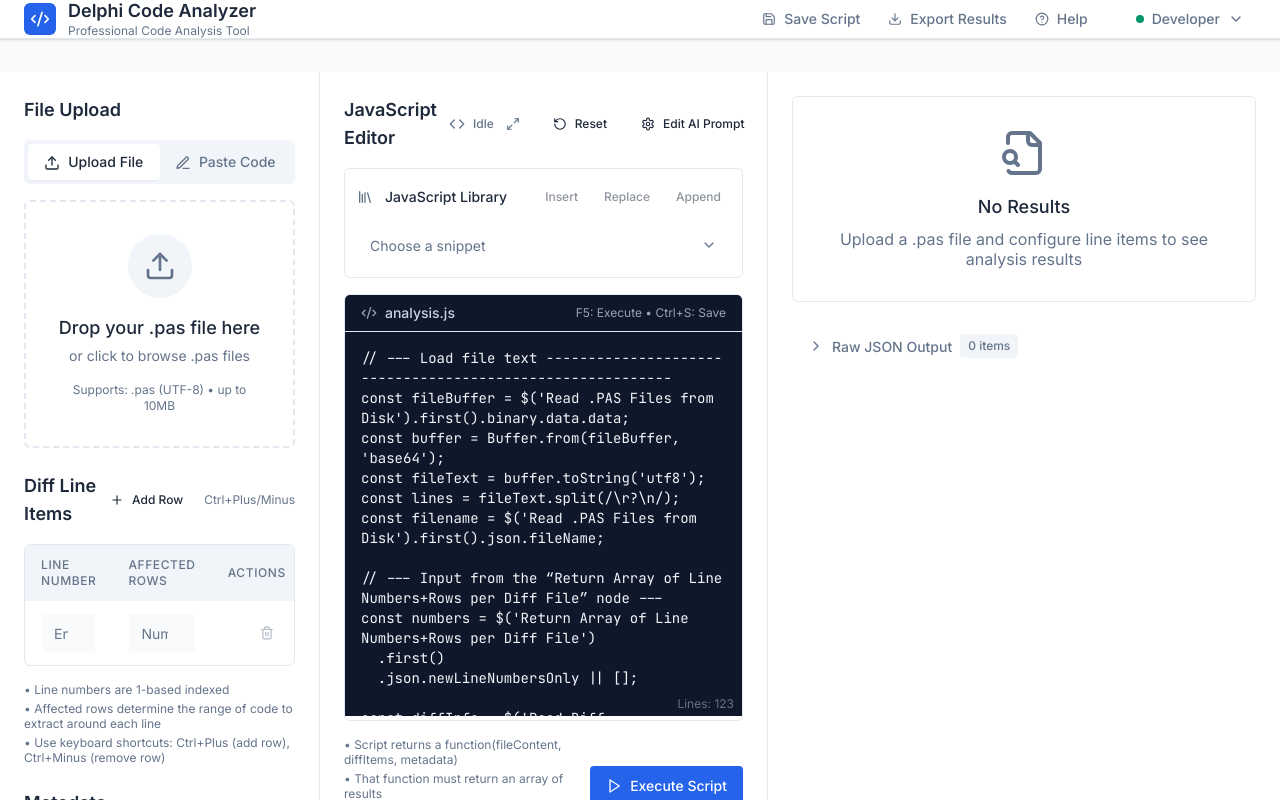
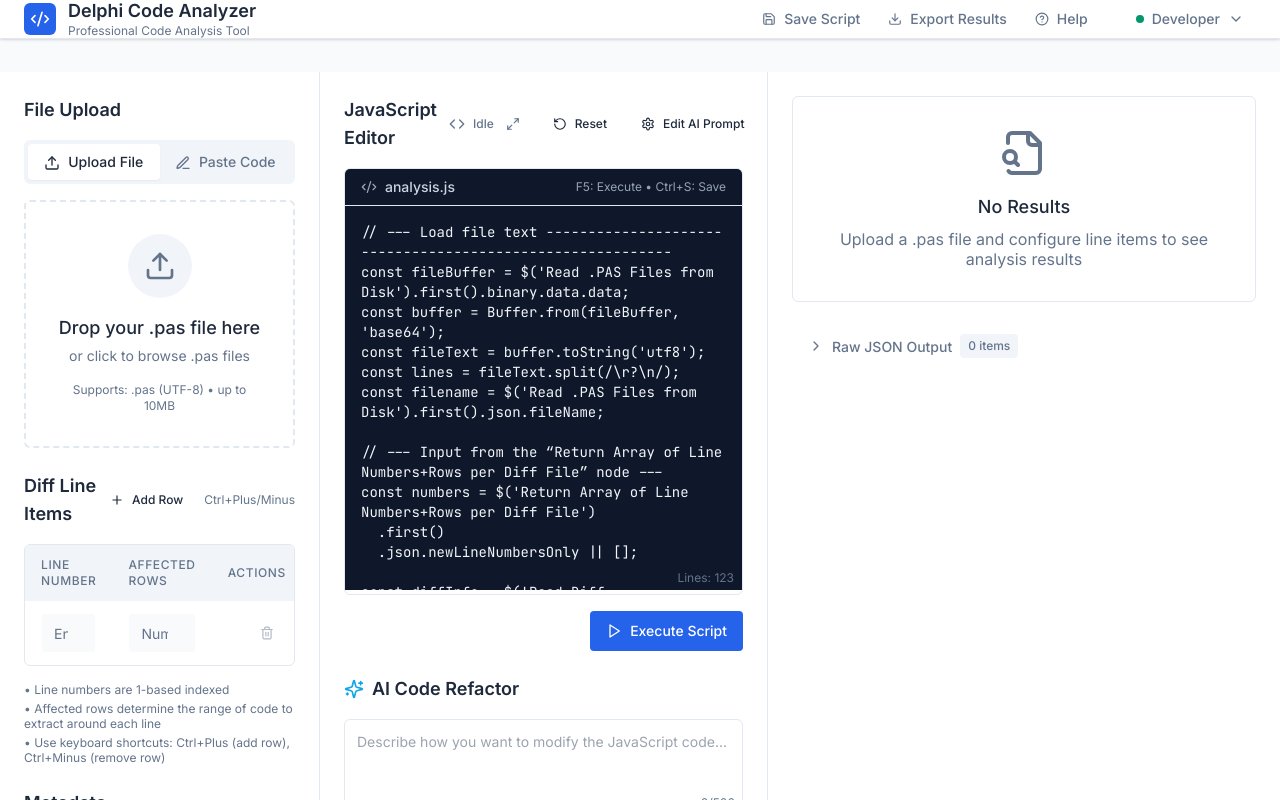
Before and after one commit to julio-vasquez-newbos/n8ntools, a React (Vite) app: page / in a window 1280 px wide. Built offline with nearby package versions, Linux system fonts and the light colour scheme.

Commit message:
feat(JavaScriptEditor): add modal dialog for JavaScript library
Convert the inline JavaScript library section into a modal dialog to improve UI organization and user experience. The modal can be toggled via a new button in the toolbar.

```diff
--- a/src/pages/delphi-code-analysis-workspace/components/JavaScriptEditor.jsx
+++ b/src/pages/delphi-code-analysis-workspace/components/JavaScriptEditor.jsx
@@ -13,6 +13,7 @@ const JavaScriptEditor = ({ code, onCodeChange, onExecute, isProcessing, executi
   const [selectedSnippetId, setSelectedSnippetId] = useState('');
   const [isPromptOpen, setIsPromptOpen] = useState(false);
   const [promptText, setPromptText] = useState('');
+  const [isLibraryOpen, setIsLibraryOpen] = useState(false);
 
   const defaultCode = getProcedureFunctionCode;
 
@@ -156,36 +157,17 @@ const JavaScriptEditor = ({ code, onCodeChange, onExecute, isProcessing, executi
           >
             Edit AI Prompt
           </Button>
+          <Button
+            variant="outline"
+            size="sm"
+            iconName="Library"
+            onClick={() => setIsLibraryOpen(true)}
+            disabled={isProcessing}
+            className="text-xs"
+          >
+            JavaScript Library
+          </Button>
         </div>
-      </div>
-      <div className="bg-card border border-border rounded-lg p-3">
-        <div className="flex items-center justify-between">
-          <div className="flex items-center space-x-3">
-            <Icon name="Library" size={16} className="text-text-secondary" />
-            <span className="text-sm font-medium text-text-primary">JavaScript Library</span>
-          </div>
-          <div className="flex items-center space-x-2">
-            <Button variant="outline" size="xs" onClick={() => applySnippet('insert')} disabled={isProcessing || !selectedSnippetId}>Insert</Button>
-            <Button variant="outline" size="xs" onClick={() => applySnippet('replace')} disabled={isProcessing || !selectedSnippetId}>Replace</Button>
-            <Button variant="outline" size="xs" onClick={() => applySnippet('append')} disabled={isProcessing || !selectedSnippetId}>Append</Button>
-          </div>
-        </div>
-        <div className="mt-3">
-          <Select
-            options={snippetsCatalog.map(s => ({ label: s.title, value: s.id, description: s.description }))}
-            value={selectedSnippetId}
-            onChange={setSelectedSnippetId}
-            placeholder="Choose a snippet"
-            searchable
-            clearable
-          />
-        </div>
-        {getSelectedSnippet() && (
-          <div className="mt-3">
-            <div className="text-xs text-text-secondary mb-2">Lines: {getSelectedSnippet().code.split('\n').length}</div>
-            <pre className="bg-slate-900 text-slate-100 p-3 rounded text-xs font-mono overflow-x-auto max-h-40">{getSelectedSnippet().code}</pre>
-          </div>
-        )}
       </div>
 
       {isPromptOpen && (
@@ -210,6 +192,40 @@ const JavaScriptEditor = ({ code, onCodeChange, onExecute, isProcessing, executi
             <div className="px-4 py-3 border-t border-border flex items-center justify-end space-x-2">
               <Button variant="outline" size="sm" onClick={resetPromptEditor}>Reset</Button>
               <Button variant="default" size="sm" onClick={savePromptEditor}>Save</Button>
+            </div>
+          </div>
+        </div>
+      )}
+      {isLibraryOpen && (
+        <div className="fixed inset-0 z-70 bg-black/30 flex items-center justify-center">
+          <div className="bg-popover border border-border rounded-lg w-[720px] max-w-[95vw]">
+            <div className="px-4 py-3 border-b border-border flex items-center justify-between">
+              <div className="flex items-center space-x-2">
+                <Icon name="Library" size={16} />
+                <span className="text-sm font-medium text-text-primary">JavaScript Library</span>
+              </div>
+              <Button variant="ghost" size="sm" iconName="X" onClick={() => setIsLibraryOpen(false)} />
+            </div>
+            <div className="p-4 space-y-3">
+              <Select
+                options={snippetsCatalog.map(s => ({ label: s.title, value: s.id, description: s.description }))}
+                value={selectedSnippetId}
+                onChange={setSelectedSnippetId}
+                placeholder="Choose a snippet"
+                searchable
+                clearable
+              />
+              {getSelectedSnippet() && (
+                <div>
+                  <div className="text-xs text-text-secondary mb-2">Lines: {getSelectedSnippet().code.split('\n').length}</div>
+                  <pre className="bg-slate-900 text-slate-100 p-3 rounded text-xs font-mono overflow-x-auto max-h-56">{getSelectedSnippet().code}</pre>
+                </div>
+              )}
+            </div>
+            <div className="px-4 py-3 border-t border-border flex items-center justify-end space-x-2">
+              <Button variant="outline" size="xs" onClick={() => applySnippet('insert')} disabled={isProcessing || !selectedSnippetId}>Insert</Button>
+              <Button variant="outline" size="xs" onClick={() => applySnippet('replace')} disabled={isProcessing || !selectedSnippetId}>Replace</Button>
+              <Button variant="outline" size="xs" onClick={() => applySnippet('append')} disabled={isProcessing || !selectedSnippetId}>Append</Button>
             </div>
           </div>
         </div>
@@ -244,13 +260,7 @@ const JavaScriptEditor = ({ code, onCodeChange, onExecute, isProcessing, executi
           </div>
         </div>
       </div>
-      <div className="flex items-center justify-between">
-        <div className="text-xs text-text-secondary space-y-1">
-          <p>• Script returns a function(fileContent, diffItems, metadata)</p>
-          <p>• That function must return an array of results</p>
-          <p>• Supports Delphi procedure/function detection</p>
-        </div>
-
+      <div className="flex items-center justify-end">
         <Button
           variant="default"
           iconName="Play"
```
